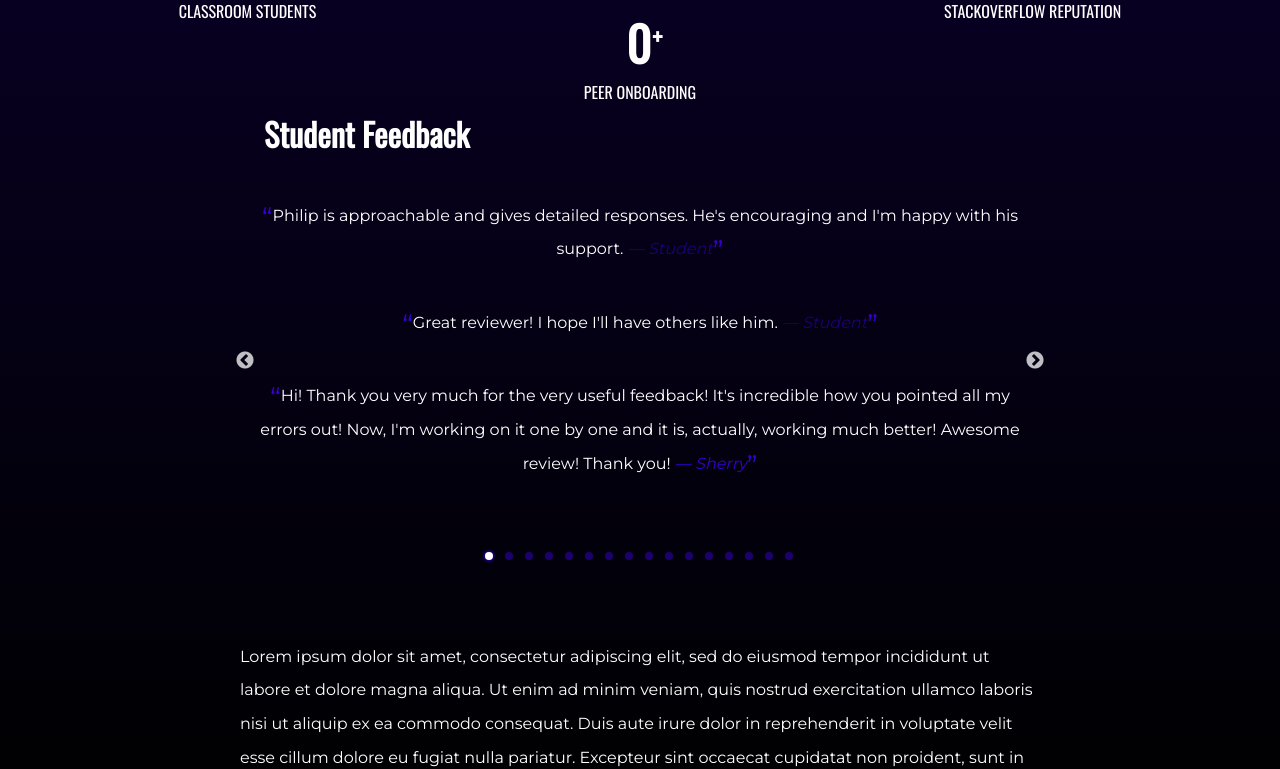
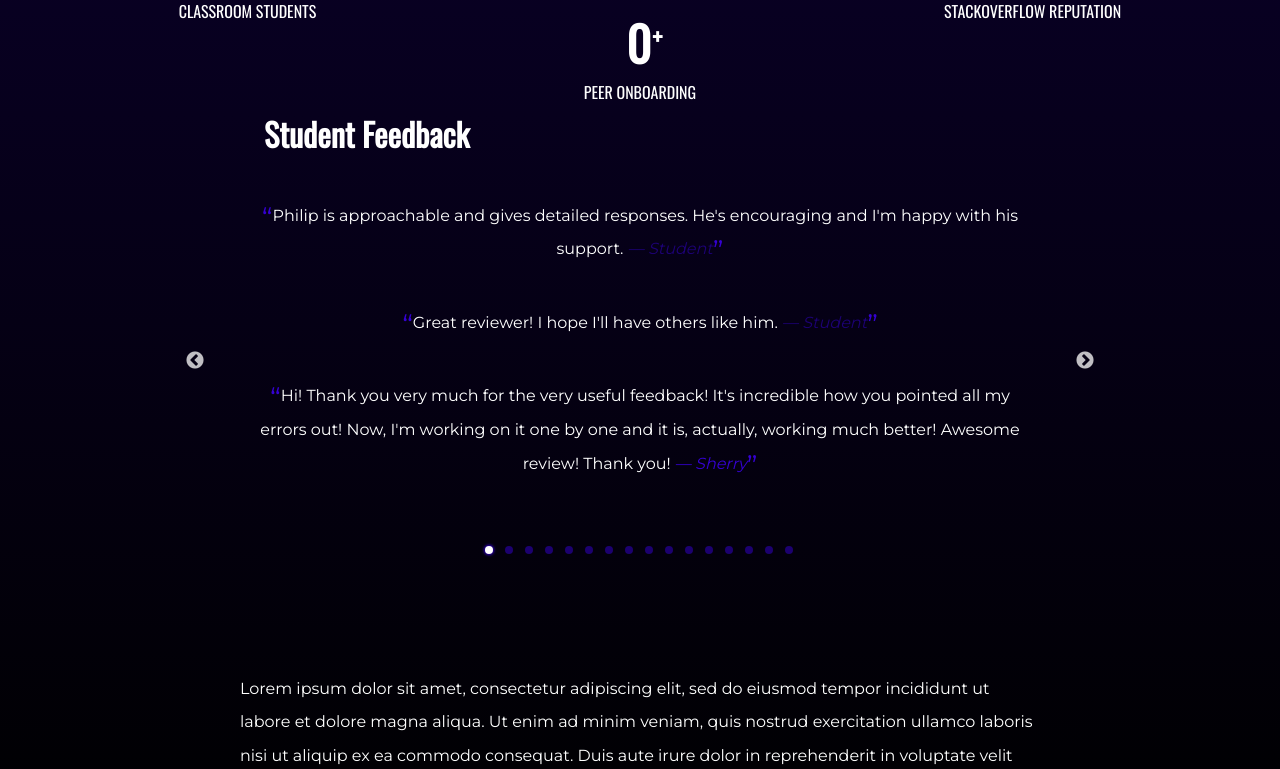
Before and after one commit to warkentien2/warkentien2, a React (Create React App) app: page / in a window 1280 px wide. Shown: the part 2732-3501 px from the top of the page. Built offline with nearby package versions, Linux system fonts and the light colour scheme.

Commit message:
Update feeback layout for small screens

```diff
--- a/src/components/ReviewSlider/index.js
+++ b/src/components/ReviewSlider/index.js
@@ -94,7 +94,7 @@ function ReviewSlider({ windowSize }) {
       author: ""
     },
     {
-      review: "I was a little sad because of GIT... And, I decided to open my email. Awesome! I'm fascinated by how this review was made. I never thought that my project would be revised with so much detail. I'm also thrilled with the way you write! With the reviews and suggestions, I received revitalizing energy for my new path! Thanks a lot!",
+      review: "Awesome! I'm fascinated by how this review was made. I never thought that my project would be revised with so much detail. I'm also thrilled with the way you write! With these reviews and suggestions, I received revitalizing energy for my new path! Thank you!",
       author: ""
     },
     {
@@ -118,7 +118,7 @@ function ReviewSlider({ windowSize }) {
       author: ""
     },
     {
-      review: "This review alone is equivalent to taking multiple lessons. It's fascinating how the reviewer doesn't stick to the limited set of previously covered concepts, but still, the way he approaches the subject doesn't make me feel disappointed in myself. Instead, it motivates to study materials beyond the curriculum.",
+      review: "This review alone is equivalent to taking multiple lessons. It's fascinating how the reviewer doesn't stick to the limited set of previously covered concepts, but still, the way he approaches the subject doesn't make me feel disappointed in myself. Instead, it motivates me to study materials beyond the curriculum.",
       author: ""
     },
     {
@@ -195,18 +195,20 @@ function ReviewSlider({ windowSize }) {
     }
   ]
 
+  const smallScreen = windowSize.width <= 940
+
   const settings = {
     dots: true,
     infinite: true,
     slidesToShow: 1,
     slidesToScroll: 1,
-    rows: (windowSize.width <= 940) ? 2 : 3,
+    rows: smallScreen ? 2 : 3,
     autoplay: true,
     autoplaySpeed: 15000
   };
 
   return (
-    <div className="student-feedback__slider contain">
+    <div className={`student-feedback__slider contain${smallScreen ? ' small-screen' : ''}`}>
       <h3>Student Feedback</h3>
       <Slider {...settings}>
         {reviews.map((review, index) => {
--- a/src/styles/css/index.css
+++ b/src/styles/css/index.css
@@ -1465,7 +1465,7 @@ h1 {
 }
 
 .student-feedback__slider {
-  margin-bottom: 6em !important;
+  margin-bottom: 8em !important;
 }
 .student-feedback__slider.contain {
   width: 100%;
@@ -1478,12 +1478,18 @@ h1 {
   left: -40px !important;
 }
 .student-feedback__slider .slick-arrow.slick-prev {
+  left: -15px !important;
+  z-index: 100;
+}
+.student-feedback__slider .slick-arrow.slick-next {
+  right: -15px !important;
+  z-index: 100;
+}
+.student-feedback__slider.small-screen .slick-arrow.slick-prev {
   left: 35px !important;
-  z-index: 100;
-}
-.student-feedback__slider .slick-arrow.slick-next {
+}
+.student-feedback__slider.small-screen .slick-arrow.slick-next {
   right: 35px !important;
-  z-index: 100;
 }
 .student-feedback__slider .slick-list {
   padding-bottom: 10px;
@@ -1494,6 +1500,7 @@ h1 {
   padding: 0 !important;
   right: 0 !important;
   left: 0 !important;
+  height: 40px;
 }
 .student-feedback__slider .slick-dots li,
 .student-feedback__slider .slick-dots button {
--- a/src/styles/scss/_ReviewSlider.scss
+++ b/src/styles/scss/_ReviewSlider.scss
@@ -1,5 +1,5 @@
 .student-feedback__slider {
-  margin-bottom: 6em !important;
+  margin-bottom: 8em !important;
 
   &.contain {
     width: 100%;
@@ -15,13 +15,23 @@
   }
 
   .slick-arrow.slick-prev {
-    left: 35px !important;
+    left: -15px !important;
     z-index: 100;
   }
 
   .slick-arrow.slick-next {
-    right: 35px !important;
+    right: -15px !important;
     z-index: 100;
+  }
+
+  &.small-screen {
+    .slick-arrow.slick-prev {
+      left: 35px !important;
+    }
+
+    .slick-arrow.slick-next {
+      right: 35px !important;
+    }
   }
 
   .slick-list {
@@ -34,6 +44,7 @@
     padding: 0 !important;
     right: 0 !important;
     left: 0 !important;
+    height: 40px;
 
     li,
     button {
```
Also changed, not shown: 1 other file (tests, documents, lock files or other folders).
